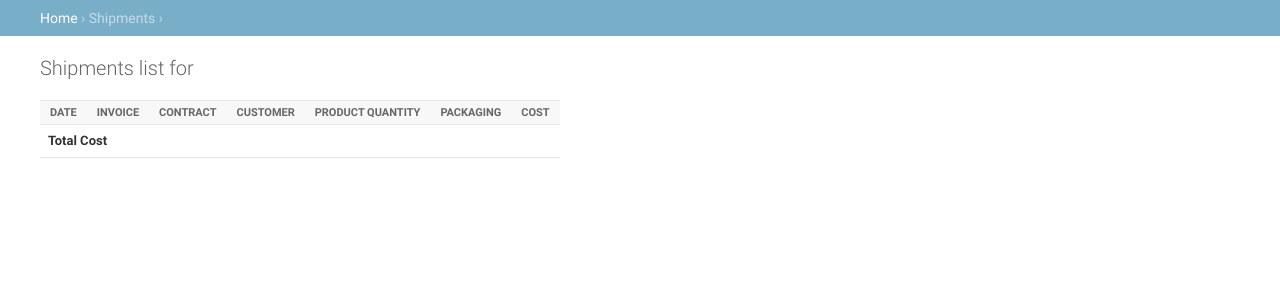
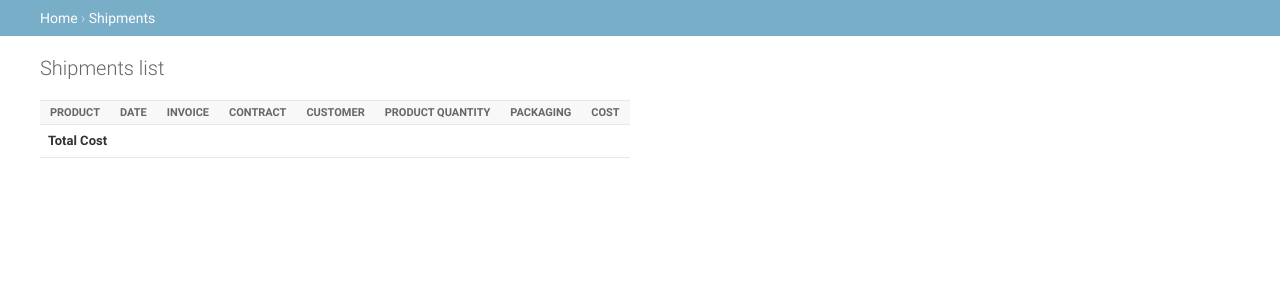
Before and after one commit to pannkotsky/sales_outlet, a Django app: template templates/shipments.html in a window 1280 px wide. Shown: the part 48-348 px from the top of the page. Run offline with Django 3.2, Linux system fonts and the light colour scheme; the template is opened without the code that fills it, so the values that code supplies are empty; parts of the project's set-up code (start-up, migrations or seed data) failed here and were passed over.

Commit message:
Refactor shipments page

```diff
--- a/documents/admin.py
+++ b/documents/admin.py
@@ -24,3 +24,4 @@ class InvoiceAdmin(admin.ModelAdmin):
     formfield_overrides = {
         ForeignKey: {'widget': Select},
     }
+    list_filter = ('date', 'product')
--- a/sales_outlet/urls.py
+++ b/sales_outlet/urls.py
@@ -20,7 +20,7 @@ from django.views.generic import RedirectView
 
 from select2 import urls as select2_urls
 
-from products.views import ShipmentsView
+from documents.views import ShipmentsView
 
 admin.site.site_header = _('Sales Outlet')
 admin.site.site_title = _('Sales Outlet')
@@ -28,7 +28,8 @@ admin.site.index_title = _('Sales Outlet')
 
 urlpatterns = [
     url(r'^admin/', admin.site.urls),
-    url(r'^shipments/(?P<pk>.*)/$', ShipmentsView.as_view(), name='shipments'),
+    url(r'^shipments/$', ShipmentsView.as_view(), name='shipments'),
+    url(r'^shipments/(?P<product_code>.*)/$', ShipmentsView.as_view(), name='shipments'),
     url(r'^select2/', include(select2_urls, namespace='select2')),
     url(r'^$', RedirectView.as_view(pattern_name='admin:index'))
 ]
--- a/templates/shipments.html
+++ b/templates/shipments.html
@@ -9,23 +9,27 @@
 {% block breadcrumbs %}
     <div class="breadcrumbs">
         <a href="{% url 'admin:index' %}">{% trans 'Home' %}</a>
-        &rsaquo; {% trans 'Shipments' %}
-        &rsaquo; <a href="/shipments/{{ object.pk }}/">{{ object.name }} {{ object.code }}</a>
+        &rsaquo; <a href="/shipments/">{% trans 'Shipments' %}</a>
+        {% if product %}
+            &rsaquo; <a href="/shipments/{{ product.pk }}/">{{ product }}</a>
+        {% endif %}
         {% if date_string and date %}
-            &rsaquo; <a href="/shipments/{{ object.pk }}/?date={{ date_string }}">{{ date }}</a>
+            &rsaquo; <a href="/shipments/{% if product %}{{ product.pk }}/{% endif %}?date={{ date_string }}">{{ date }}</a>
         {% endif %}
     </div>
 {% endblock %}
 
 {% block content %}
     <h1>
-        {% trans 'Shipments list for' %} {{ object.name }} {{ object.code }}
+        {% trans 'Shipments list' %}
+        {% if product %}{% trans ' for' %} {{ product }}{% endif %}
         {% if date %}{% trans ' on' %} {{ date }}{% endif %}
     </h1>
 
     <table>
         <thead>
             <tr>
+                <th>{% trans 'Product' %}</th>
                 <th>{% trans 'Date' %}</th>
                 <th>{% trans 'Invoice' %}</th>
                 <th>{% trans 'Contract' %}</th>
@@ -38,6 +42,7 @@
         <tbody>
             {% for item in invoices %}
             <tr>
+                <td>{{ item.product }}</td>
                 <td>{{ item.date }}</td>
                 <td>{{ item.number }}</td>
                 <td>{{ item.contract }}</td>
@@ -48,7 +53,7 @@
             </tr>
             {% endfor %}
             <tr style="font-weight: bold">
-                <td colspan="6">{% trans 'Total' %} {% trans 'Cost' %}</td>
+                <td colspan="7">{% trans 'Total' %} {% trans 'Cost' %}</td>
                 <td>{{ total_cost }}</td>
             </tr>
         </tbody>
```
Also changed, not shown: documents/views.py (+35 -2 lines), products/views.py (deleted, +0 -29 lines), locale/uk/LC_MESSAGES/django.po.
